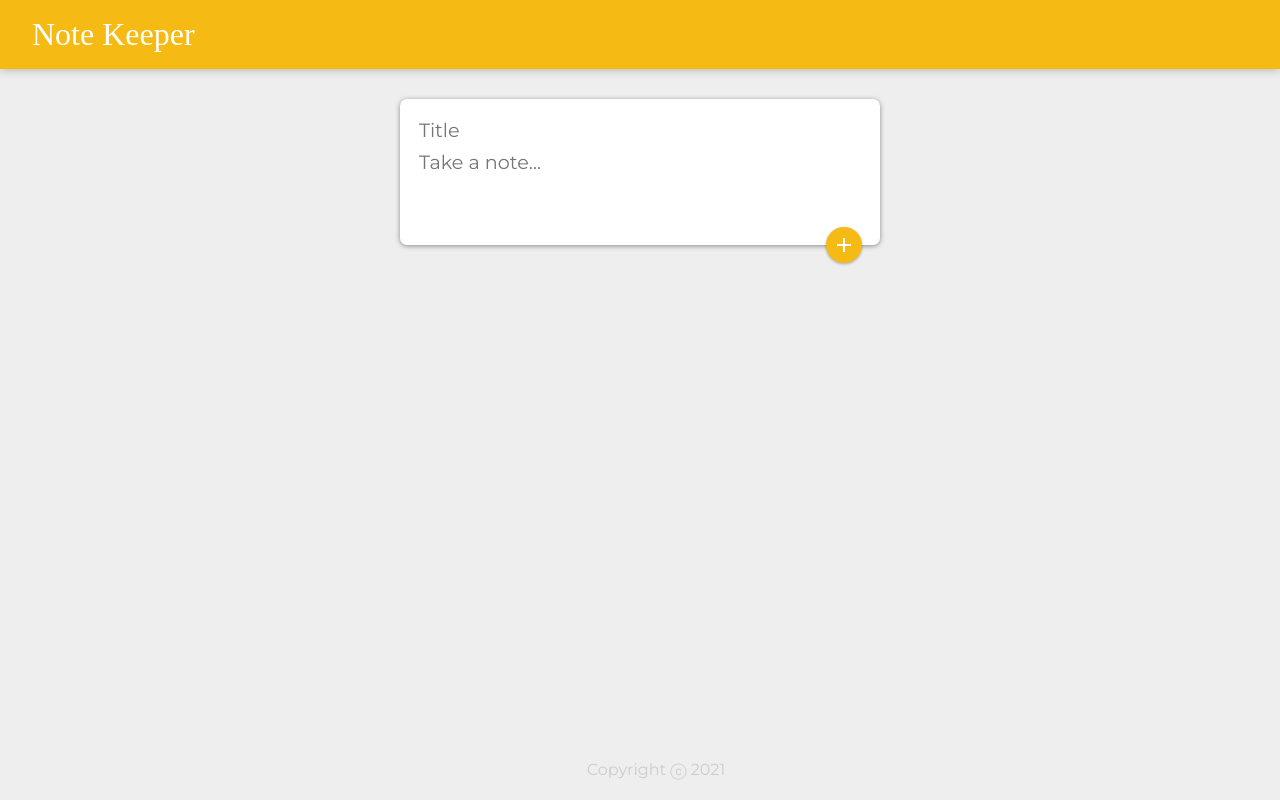
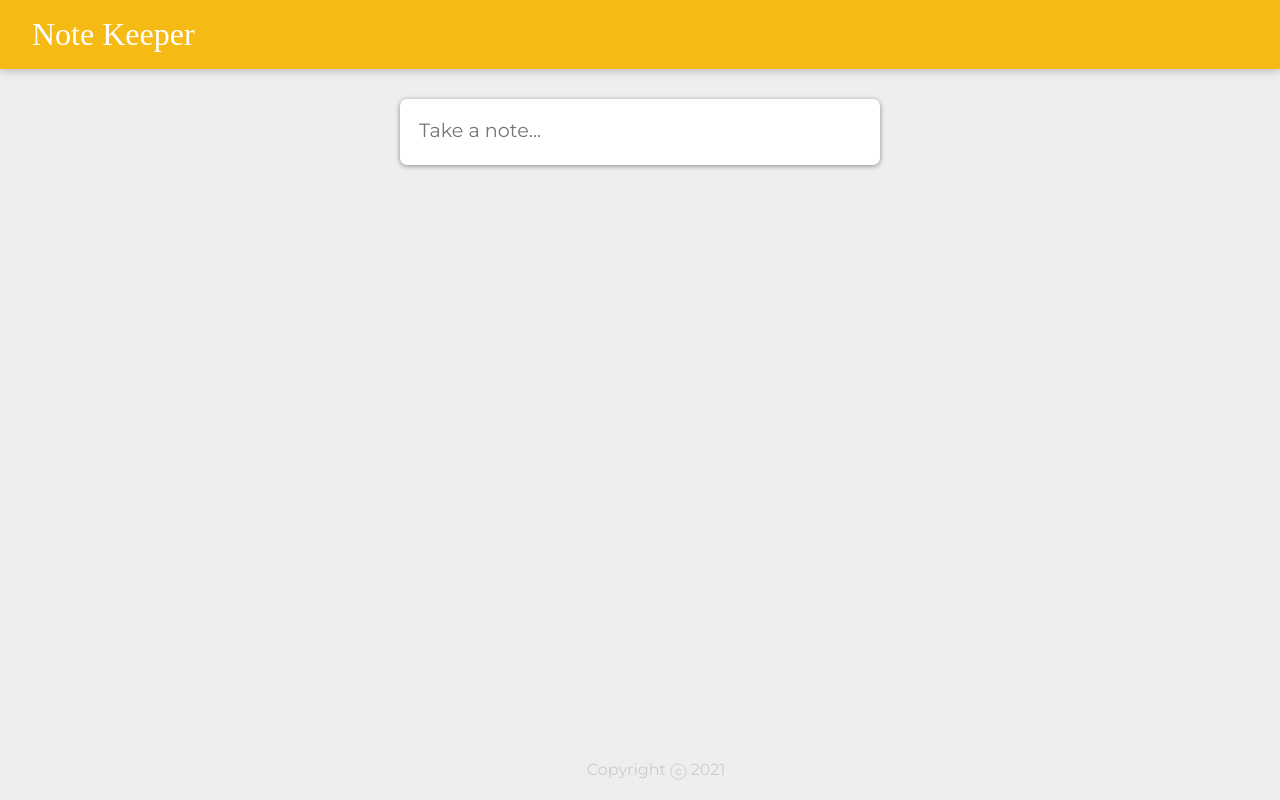
Before and after one commit to alexrrodriguez/keeper-app, a React (Create React App) app: page / in a window 1280 px wide. Built offline with nearby package versions, Linux system fonts and the light colour scheme; a web font is replaced by a local one.

Commit message:
render title section and extra rows of text area after note is clicked using useState, hide button icon until note is expanded, use conditional renderering to show expanded note when clicked

```diff
--- a/src/components/CreateArea.jsx
+++ b/src/components/CreateArea.jsx
@@ -1,8 +1,11 @@
 import React, { useState } from "react";
 import AddIcon from "@material-ui/icons/Add";
 import Fab from "@material-ui/core/Fab";
+import Zoom from "@material-ui/core/Zoom";
 
 function CreateArea(props) {
+  const [isExpanded, setExpanded] = useState(false);
+
   const [note, setNote] = useState({
     title: "",
     content: "",
@@ -28,14 +31,27 @@
     event.preventDefault();
   }
 
+  function expand() {
+    setExpanded(true);
+  }
+
   return (
     <div>
       <form className="create-note">
-        <input name="title" onChange={handleChange} value={note.title} placeholder="Title" />
-        <textarea name="content" onChange={handleChange} value={note.content} placeholder="Take a note..." rows="3" />
-        <Fab onClick={submitNote}>
-          <AddIcon />
-        </Fab>
+        {isExpanded ? <input name="title" onChange={handleChange} value={note.title} placeholder="Title" /> : null}
+        <textarea
+          name="content"
+          onClick={expand}
+          onChange={handleChange}
+          value={note.content}
+          placeholder="Take a note..."
+          rows={isExpanded ? 3 : 1}
+        />
+        <Zoom in={isExpanded}>
+          <Fab onClick={submitNote}>
+            <AddIcon />
+          </Fab>
+        </Zoom>
       </form>
     </div>
   );
```
